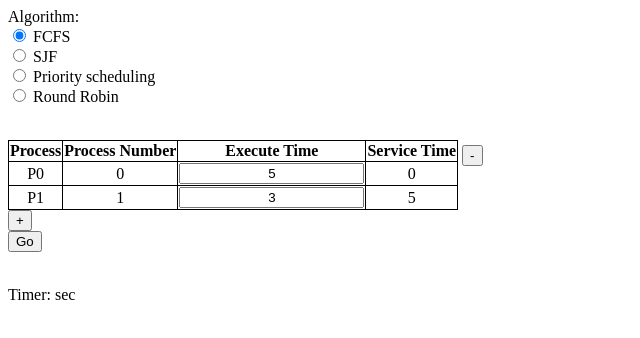
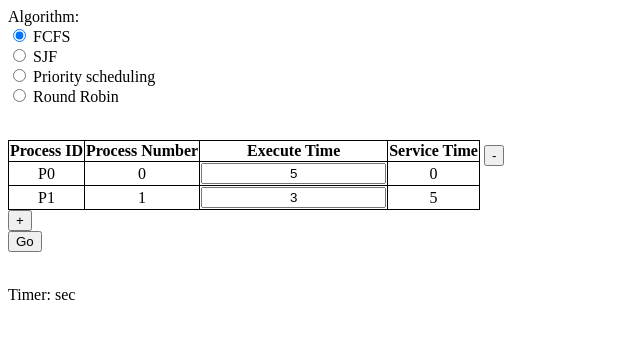
Before and after one commit to aliaryan/CPU-scheduler-Visualizer, a plain HTML site: page index.html in a window 1280 px wide. Shown: the whole page, without its empty margins (0-640 px from the left). Drawn offline with nearby package versions, Linux system fonts and the light colour scheme.

Commit message:
Update index.html

```diff
--- a/index.html
+++ b/index.html
@@ -19,7 +19,7 @@
   </div>
     <table id="inputTable">
         <tr>
-            <th>Process</th>
+            <th>Process ID</th>
             <th>Process Number</th>
             <th>Execute Time</th>
             <th class="servtime">Service Time</th>
```
